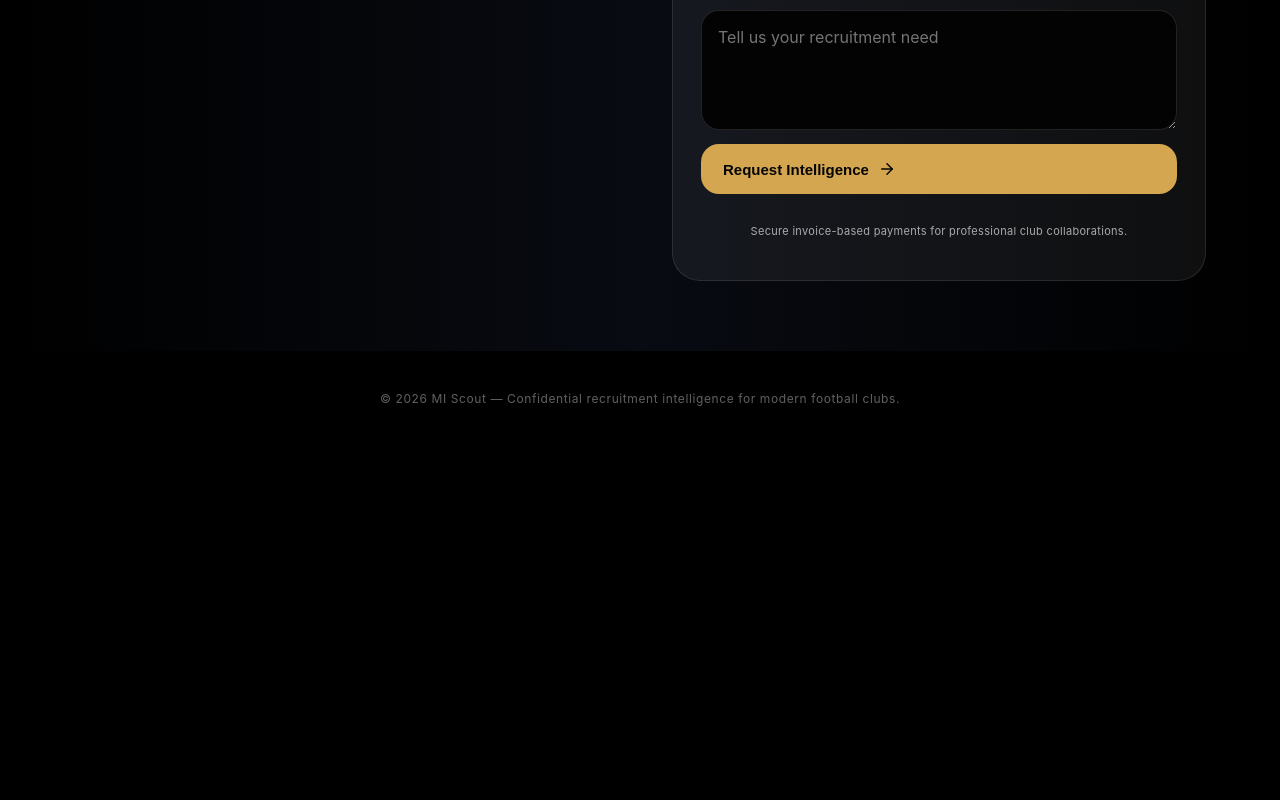
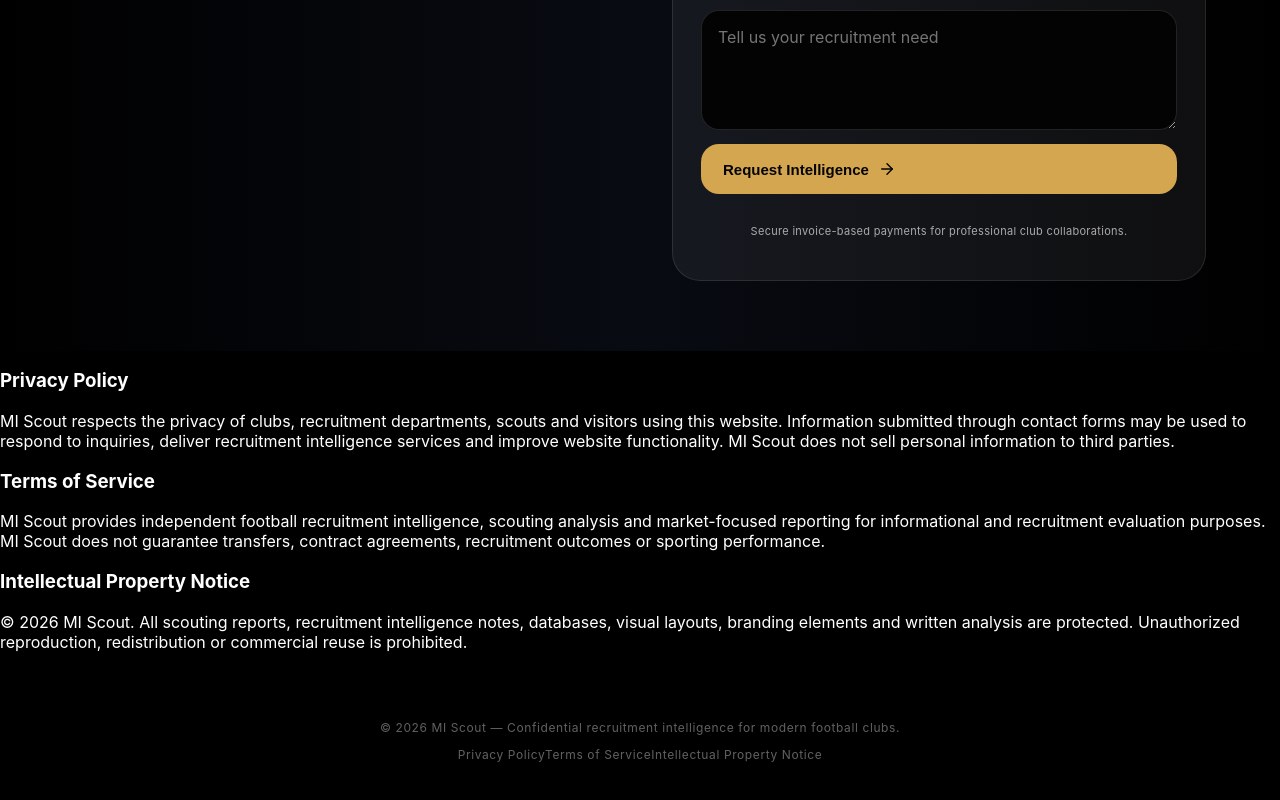
Before and after one commit to miscoutpro/mi-scout-site, a React (Vite) app: page / in a window 1280 px wide. Shown: the part 9519-10319 px from the top of the page. Before the commit the page ends 9985 px from the top, so only its background shows below. Built offline with nearby package versions, Linux system fonts and the light colour scheme.

Commit message:
Update main.jsx

```diff
--- a/src/main.jsx
+++ b/src/main.jsx
@@ -584,8 +584,42 @@
           </Card>
         </div>
       </section>
+      <section id="legal" className="legal-section">
+  <div id="privacy" className="legal-card">
+    <h3>Privacy Policy</h3>
+    <p>
+      MI Scout respects the privacy of clubs, recruitment departments, scouts and visitors using this website.
+      Information submitted through contact forms may be used to respond to inquiries, deliver recruitment intelligence services and improve website functionality.
+      MI Scout does not sell personal information to third parties.
+    </p>
+  </div>
+
+  <div id="terms" className="legal-card">
+    <h3>Terms of Service</h3>
+    <p>
+      MI Scout provides independent football recruitment intelligence, scouting analysis and market-focused reporting for informational and recruitment evaluation purposes.
+      MI Scout does not guarantee transfers, contract agreements, recruitment outcomes or sporting performance.
+    </p>
+  </div>
+
+  <div id="ip-notice" className="legal-card">
+    <h3>Intellectual Property Notice</h3>
+    <p>
+      © 2026 MI Scout. All scouting reports, recruitment intelligence notes, databases, visual layouts, branding elements and written analysis are protected.
+      Unauthorized reproduction, redistribution or commercial reuse is prohibited.
+    </p>
+  </div>
+</section>
       <footer className="site-footer">
-  © 2026 MI Scout — Confidential recruitment intelligence for modern football clubs.
+  <p>
+    © 2026 MI Scout — Confidential recruitment intelligence for modern football clubs.
+  </p>
+
+  <div className="legal-links">
+    <a href="#privacy">Privacy Policy</a>
+    <a href="#terms">Terms of Service</a>
+    <a href="#ip-notice">Intellectual Property Notice</a>
+  </div>
 </footer>
       <button
   className="back-to-top"
```
